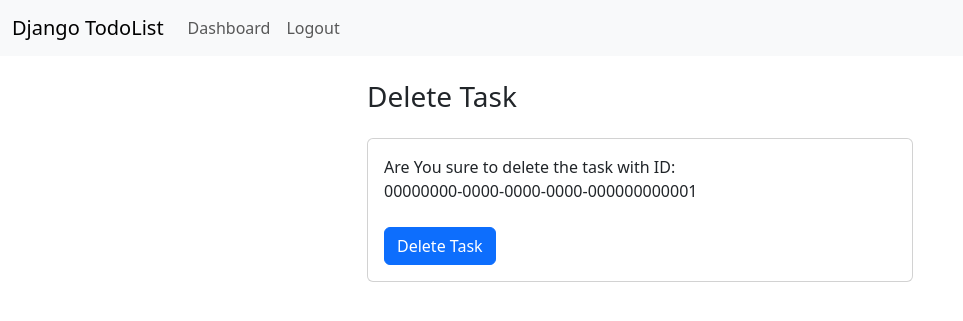
After one commit to AleejandroReyna/django-todolist, a Django app: page /tasks/00000000-0000-0000-0000-000000000001/delete/ in a window 1280 px wide. The commit adds this page. Shown: the top 321 px of the page, without its empty margins (0-963 px from the left). Run offline with Django 3.2, Linux system fonts and the light colour scheme; a user stored in the database is signed in; tables that the repository leaves empty hold one stand-in row (values such as "Sample post"); some libraries are stand-ins or nearby versions.

Commit message:
Added delete view to task

```diff
--- a/tasks/urls.py
+++ b/tasks/urls.py
@@ -6,5 +6,6 @@ app_name = 'tasks'
 urlpatterns = [
     path('<uuid:task_id>/', views.DetailTaskView.as_view(), name='task_detail'),
     path('<uuid:task_id>/edit/', views.UpdateTaskView.as_view(), name='task_update'),
+    path('<uuid:task_id>/delete/', views.DeleteTaskView.as_view(), name='task_delete'),
     path('create/', views.CreateTaskView.as_view(), name='task_create')
 ]
--- a/tasks/views.py
+++ b/tasks/views.py
@@ -45,3 +45,13 @@ class UpdateTaskView(LoginRequiredMixin, UpdateView):
     def get_success_url(self):
         messages.success(self.request, "The task has been updated.")
         return reverse_lazy('pages:dashboard')
+
+
+class DeleteTaskView(LoginRequiredMixin, DeleteView):
+    model = models.Task
+    login_url = reverse_lazy('pages:login')
+    pk_url_kwarg = 'task_id'
+
+    def get_success_url(self):
+        messages.success(self.request, "The task has been deleted.")
+        return reverse_lazy('pages:dashboard')
--- /dev/null
+++ b/templates/tasks/task_confirm_delete.html
@@ -0,0 +1,24 @@
+{% extends 'common/base/public_view.html' %}
+
+{% block title %}Delete Task {% endblock %}
+
+{% block content %}
+
+<div class="container mt-4">
+    <div class="row justify-content-center">
+        <div class="col col-xs-12 col-sm-10 col-md-8 col-lg-6">
+            <h3 class="mb-4">Delete Task</h3>
+            <div class="card">
+                <div class="card-body">
+                    <form action="." method="post">
+                        {% csrf_token %}
+                        Are You sure to delete the task with ID: <br>{{ object.pk }}<br><br>
+                        <button type="submit" class="btn btn-primary">Delete Task</button>
+                    </form>
+                </div>
+            </div>
+        </div>
+    </div>
+</div>
+
+{% endblock %}
--- a/templates/tasks/task_detail.html
+++ b/templates/tasks/task_detail.html
@@ -16,7 +16,7 @@
                     <strong>Status: </strong> <span>{{ object.status }}</span><br>
                     <strong>Actions: </strong>
                     <a href="{% url 'tasks:task_update' task_id=object.pk %}" class="btn btn-success">Edit</a>
-                    <a href="#" class="btn btn-danger">Delete</a>
+                    <a href="{% url 'tasks:task_delete' task_id=object.pk %}" class="btn btn-danger">Delete</a>
                 </section>
             </article>
         </div>
```
